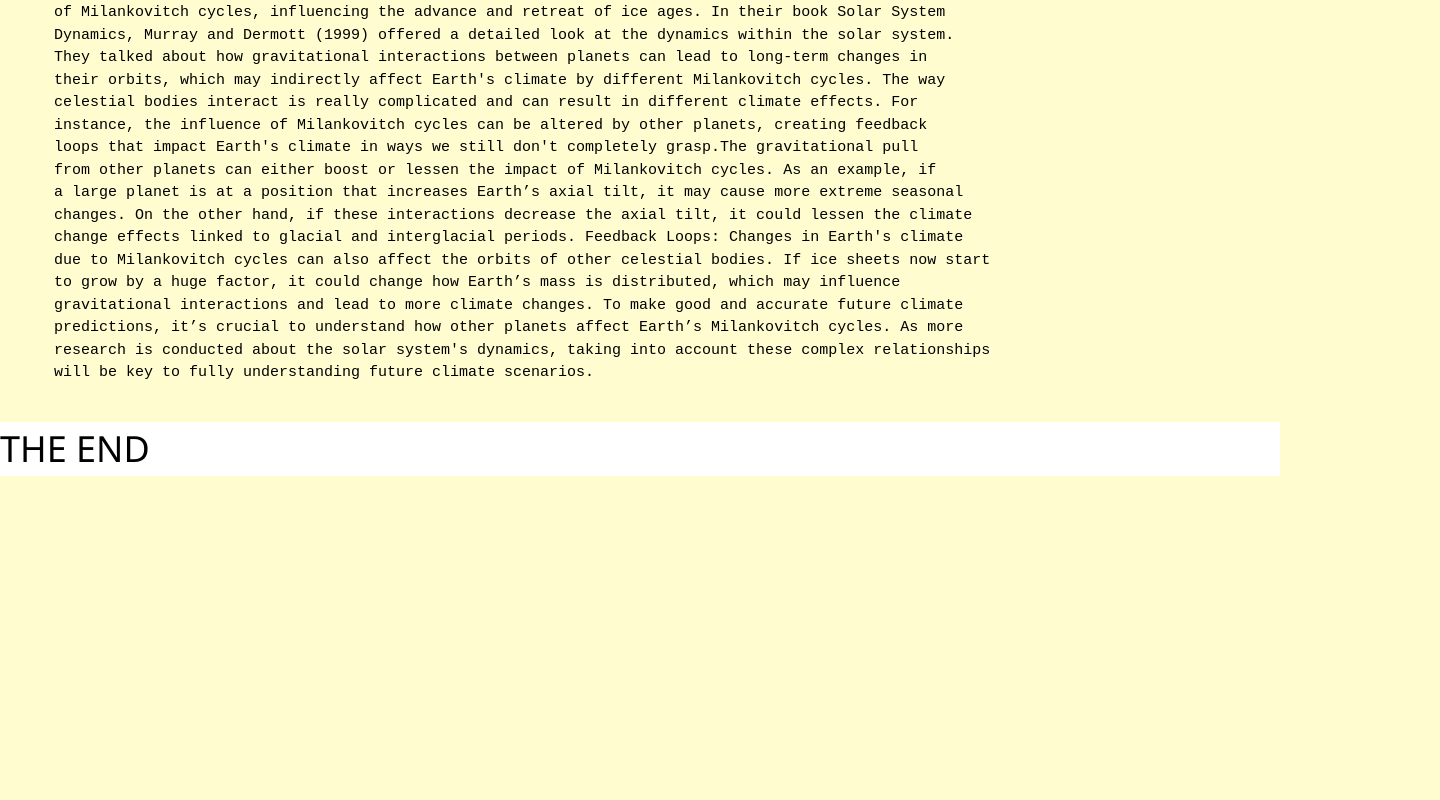
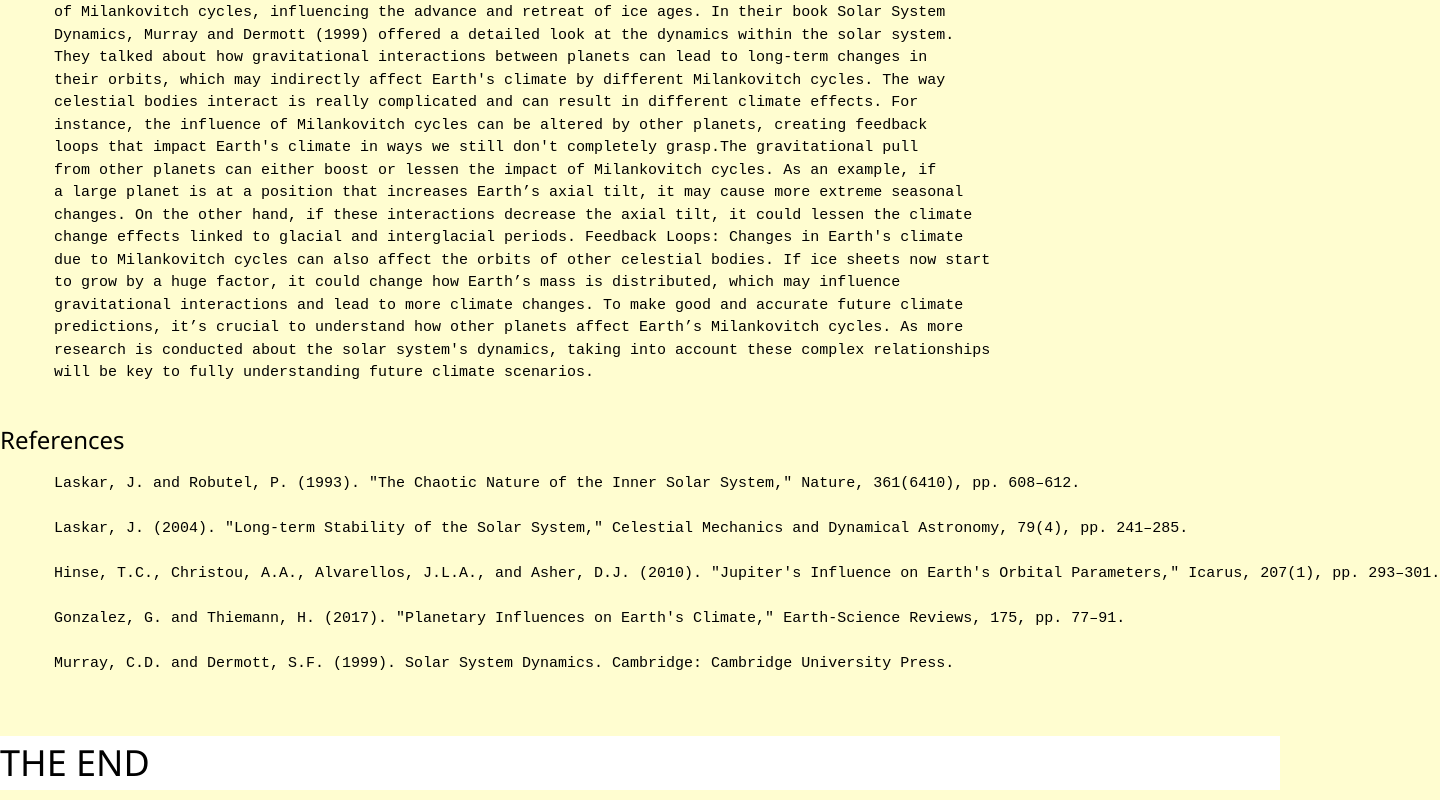
Before and after one commit to FEPSFY6865900/FY6865900, a plain HTML site: page index.html in a window 1280 px wide. Shown: the part 2410-3210 px from the top of the page, 1440 px wide, since content can reach past the window. Before the commit the page ends 2896 px from the top, so only its background shows below. Drawn offline with nearby package versions, Linux system fonts and the light colour scheme.

Commit message:
Update index.html

```diff
--- a/index.html
+++ b/index.html
@@ -161,6 +161,23 @@
       will be key to fully understanding future climate scenarios.
     </pre>
 </p>
+    <p class="ex1">
+      <h3 id="References">References</h3>
+    <pre>
+      Laskar, J. and Robutel, P. (1993). "The Chaotic Nature of the Inner Solar System," Nature, 361(6410), pp. 608–612.
+
+      Laskar, J. (2004). "Long-term Stability of the Solar System," Celestial Mechanics and Dynamical Astronomy, 79(4), pp. 241–285.
+
+      Hinse, T.C., Christou, A.A., Alvarellos, J.L.A., and Asher, D.J. (2010). "Jupiter's Influence on Earth's Orbital Parameters," Icarus, 207(1), pp. 293–301.
+
+      Gonzalez, G. and Thiemann, H. (2017). "Planetary Influences on Earth's Climate," Earth-Science Reviews, 175, pp. 77–91.
+
+      Murray, C.D. and Dermott, S.F. (1999). Solar System Dynamics. Cambridge: Cambridge University Press.
+
+    </pre>
+</p>
+
+
 
 
 
```
